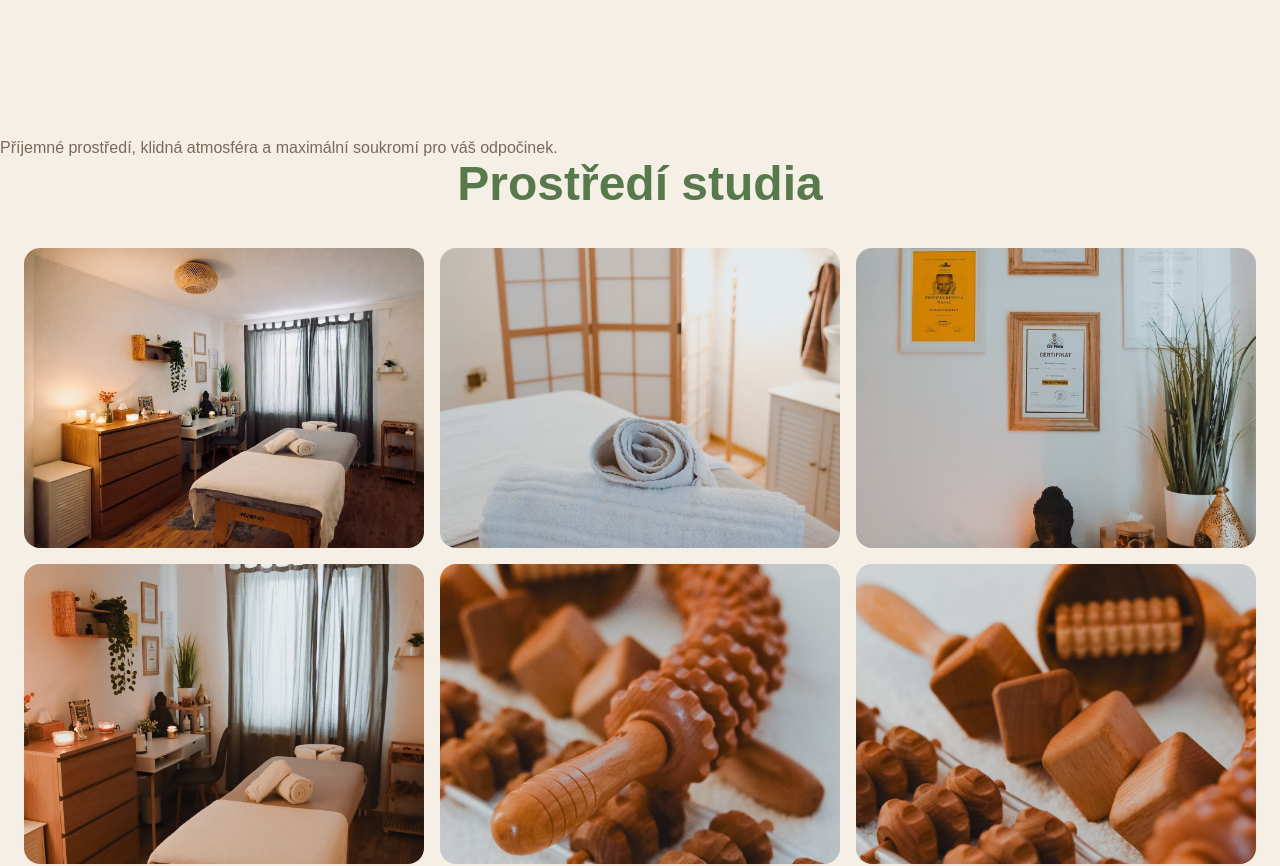
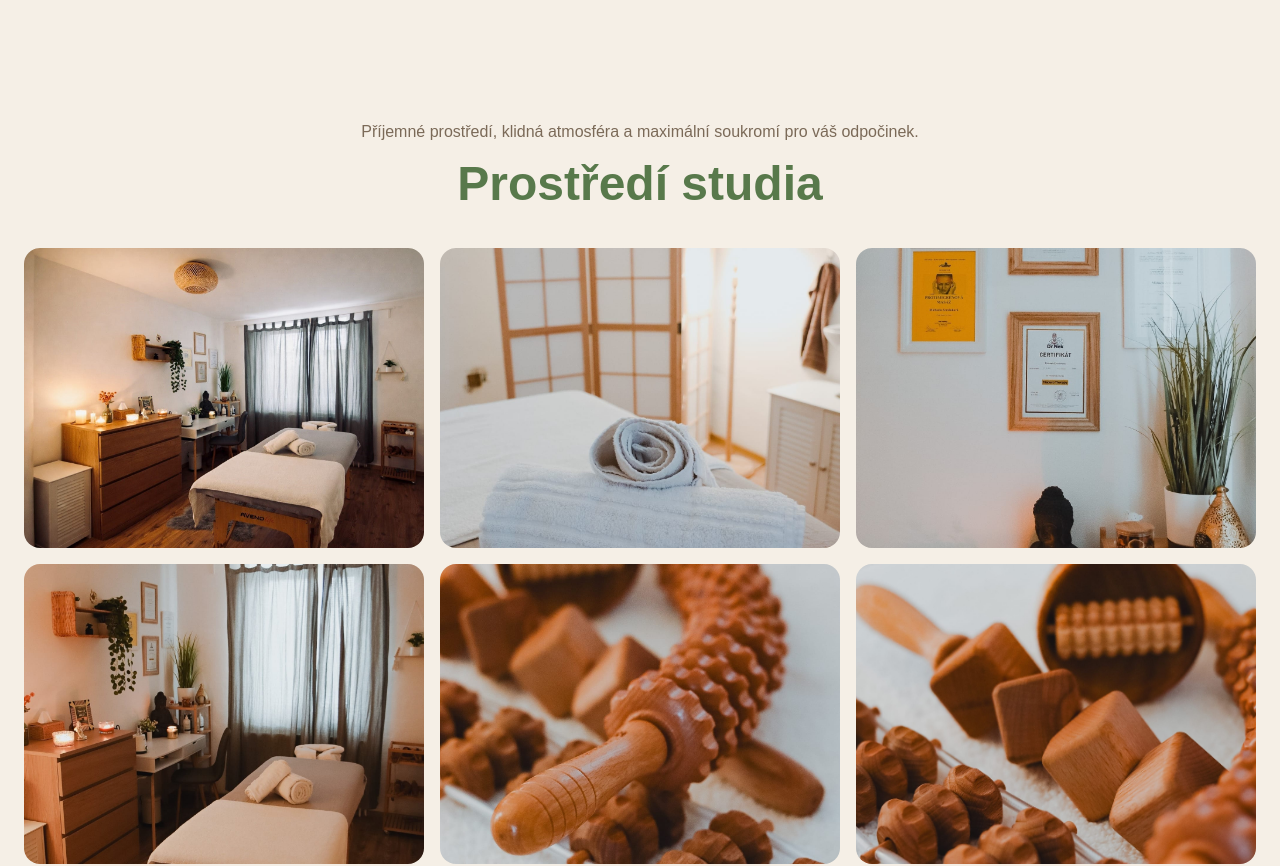
Before and after one commit to michaltacek-hub/mmr-system, a Next.js app: page / in a window 1280 px wide. Shown: the part 2800-3666 px from the top of the page. Built offline with nearby package versions, Linux system fonts and the light colour scheme.

Commit message:
Upravena sekce Prostředí studia

```diff
--- a/app/components/StudioSection.tsx
+++ b/app/components/StudioSection.tsx
@@ -16,17 +16,17 @@ export default function StudioSection() {
   id="studio"
   className="bg-[#f5efe6] py-20"
 >
-          <p className="mt-4 text-[#7b6a58]">
+  <div className="mx-auto max-w-7xl px-6">
+
+    <p className="mb-4 text-center text-[#7b6a58]">
       Příjemné prostředí, klidná atmosféra a maximální soukromí pro váš odpočinek.
     </p>
 
-      <div className="mx-auto max-w-7xl px-6">
     <div className="mb-10 text-center">
-          <h2 className="text-5xl font-bold text-[#58794B] md:text-5xl">
+      <h2 className="text-5xl font-bold text-[#58794B]">
         Prostředí studia
       </h2>
     </div>
-
         <div className="grid grid-cols-1 gap-4 sm:grid-cols-2 lg:grid-cols-3">
           {images.map((src) => (
             <div
```
Lines whose indentation alone changed are shown as unchanged.
